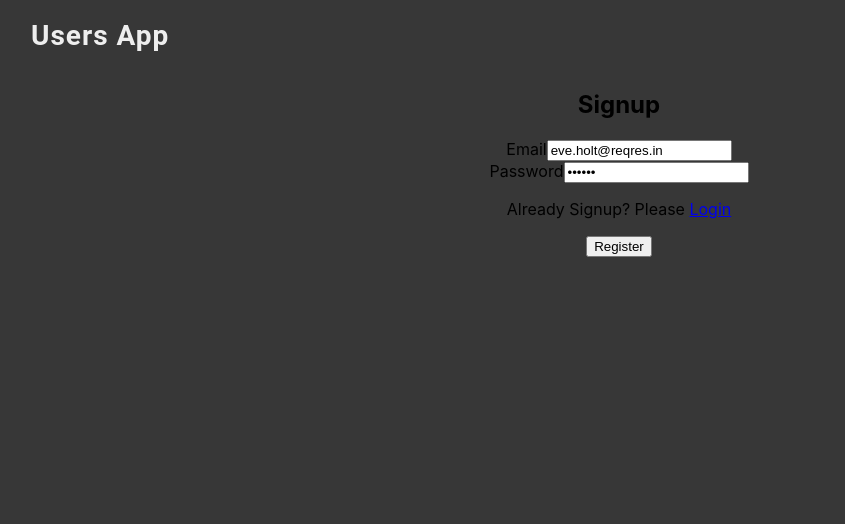
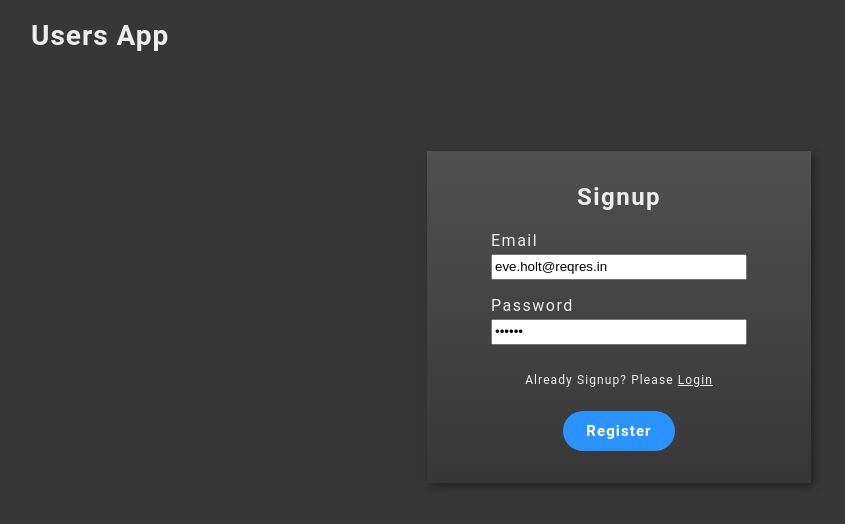
Before and after one commit to sergiosdcorreia/users-app, a React (Create React App) app: page /signup in a window 1280 px wide. Shown: the top 524 px of the page, without its empty margins (21-866 px from the left). Built offline with nearby package versions, Linux system fonts and the light colour scheme.

Commit message:
Added emotion styles to Signup component.

```diff
--- a/src/login/Login.css
+++ /dev/null
@@ -1,106 +0,0 @@
-.container {
-    background: rgba(80,80,80,1);
-    background: -moz-linear-gradient(top, rgba(80,80,80,1) 0%, rgba(55,55,55,1) 100%);
-    background: -webkit-gradient(left top, left bottom, color-stop(0%, rgba(80,80,80,1)), color-stop(100%, rgba(55,55,55,1)));
-    background: -webkit-linear-gradient(top, rgba(80,80,80,1) 0%, rgba(55,55,55,1) 100%);
-    background: -o-linear-gradient(top, rgba(80,80,80,1) 0%, rgba(55,55,55,1) 100%);
-    background: -ms-linear-gradient(top, rgba(80,80,80,1) 0%, rgba(55,55,55,1) 100%);
-    background: linear-gradient(to bottom, rgba(80,80,80,1) 0%, rgba(55,55,55,1) 100%);
-    box-shadow: 3px 3px 8px #222;
-    padding: 32px;
-    display: flex;
-    flex-direction: column;
-    justify-content: center;
-    width: 320px;
-    margin: 0 auto;
-    margin-top: 80px;
-}
-
-h2 {
-    font-family: "Roboto", sans-serif;
-    letter-spacing: 1.5px;
-    color: #eee;
-    margin: 0;
-    margin-bottom: 20px;
-}
-
-.content {
-    padding: 0 32px;
-    margin: 0;
-    text-align: left;
-    display: flex;
-    flex-direction: column;
-}
-
-.margin {
-    margin-bottom: 16px;
-}
-
-.box {
-    height: 16px;
-}
-
-label {
-    font-family: "Roboto", sans-serif;
-    font-size: 16px;
-    letter-spacing: 1.5px;
-    color: #eee;
-    margin-bottom: 4px;
-}
-
-input {
-    height: 20px;
-}
-
-.error {
-    font-family: "Roboto", sans-serif;
-    font-size: 12px;
-    letter-spacing: 1.1px;
-    color: #EDE04D;
-    text-align: left;
-}
-
-.message {
-    font-family: "Roboto", sans-serif;
-    font-size: 12px;
-    letter-spacing: 1.1px;
-    color: #eee;
-}
-
-.message-link {
-    font-family: "Roboto", sans-serif;
-    font-size: 12px;
-    color: #eee;
-    margin-bottom: 32px;
-}
-
-.submit {
-	background-color:#2A93FF;
-	display:inline-block;
-	cursor:pointer;
-	color:#ffffff;
-	font-family:"Roboto", sans-serif;
-	font-size:15px;
-	font-weight:bold;
-    padding:0 23px;
-    line-height: 40px;
-    letter-spacing: 1.1px;
-    height: 100%;
-    text-decoration:none;
-    border: none;
-    border-radius: 20px;
-    margin-top: 12px;
-}
-
-.submit:focus {
-    outline: none;
-}
-
-@media only screen and (max-width: 420px) {
-    .container {
-        width: auto;
-        padding: 32px 16px;
-        margin-left: 16px;
-        margin-right: 16px;
-    }
-}
--- a/src/login/Login.js
+++ b/src/login/Login.js
@@ -77,7 +77,7 @@
               height: 20px;
             `}
             type="email"
-            onChange={(e) => setEmail(e.target.value)}
+            onChange={e => setEmail(e.target.value)}
             value={email}
           />
         </div>
@@ -106,7 +106,7 @@
               height: 20px;
             `}
             type="password"
-            onChange={(e) => setPassword(e.target.value)}
+            onChange={e => setPassword(e.target.value)}
             value={password}
           />
         </div>
--- a/src/login/Signup.css
+++ /dev/null
@@ -1,108 +0,0 @@
-.container {
-    background: rgba(80,80,80,1);
-    background: -moz-linear-gradient(top, rgba(80,80,80,1) 0%, rgba(55,55,55,1) 100%);
-    background: -webkit-gradient(left top, left bottom, color-stop(0%, rgba(80,80,80,1)), color-stop(100%, rgba(55,55,55,1)));
-    background: -webkit-linear-gradient(top, rgba(80,80,80,1) 0%, rgba(55,55,55,1) 100%);
-    background: -o-linear-gradient(top, rgba(80,80,80,1) 0%, rgba(55,55,55,1) 100%);
-    background: -ms-linear-gradient(top, rgba(80,80,80,1) 0%, rgba(55,55,55,1) 100%);
-    background: linear-gradient(to bottom, rgba(80,80,80,1) 0%, rgba(55,55,55,1) 100%);
-    box-shadow: 3px 3px 8px #222;
-    padding: 32px;
-    display: flex;
-    flex-direction: column;
-    justify-content: center;
-    width: 320px;
-    margin: 0 auto;
-    margin-top: 80px;
-}
-
-h2 {
-    font-family: "Roboto", sans-serif;
-    letter-spacing: 1.5px;
-    color: #eee;
-    margin: 0;
-    margin-bottom: 20px;
-}
-
-.content {
-    padding: 0 32px;
-    margin: 0;
-    text-align: left;
-    display: flex;
-    flex-direction: column;
-}
-
-.margin {
-    margin-bottom: 16px;
-}
-
-.box {
-    height: 16px;
-}
-
-label {
-    font-family: "Roboto", sans-serif;
-    font-size: 16px;
-    letter-spacing: 1.5px;
-    color: #eee;
-    margin-bottom: 4px;
-}
-
-input {
-    height: 20px;
-    margin-bottom: 8px;
-}
-
-.error {
-    font-family: "Roboto", sans-serif;
-    font-size: 12px;
-    letter-spacing: 1.1px;
-    color: #EDE04D;
-    text-align: left;
-}
-
-.message {
-    font-family: "Roboto", sans-serif;
-    font-size: 12px;
-    letter-spacing: 1.1px;
-    color: #eee;
-}
-
-.message-link {
-    font-family: "Roboto", sans-serif;
-    font-size: 12px;
-    color: #eee;
-    margin-bottom: 32px;
-}
-
-.submit {
-	background-color:#2A93FF;
-	display:inline-block;
-	cursor:pointer;
-	color:#ffffff;
-	font-family:"Roboto", sans-serif;
-	font-size:15px;
-	font-weight:bold;
-    padding:0 23px;
-    line-height: 40px;
-    letter-spacing: 1.1px;
-    height: 100%;
-    text-decoration:none;
-    border: none;
-    border-radius: 20px;
-    box-shadow:0px 0px 5px #2A93FF;
-    margin-top: 12px;
-}
-
-.submit:focus {
-    outline: none;
-}
-
-@media only screen and (max-width: 420px) {
-    .container {
-        width: auto;
-        padding: 32px 16px;
-        margin-left: 16px;
-        margin-right: 16px;
-    }
-}
--- a/src/login/Signup.js
+++ b/src/login/Signup.js
@@ -1,8 +1,9 @@
+/** @jsx jsx */
 import React, { useState } from 'react'
 import Header from '../components/Header'
+import { css, jsx } from '@emotion/core'
 
 const Signup = () => {
-
   const [email, setEmail] = useState('eve.holt@reqres.in')
   const [password, setPassword] = useState('pistol')
   const [error, setError] = useState([])
@@ -12,15 +13,14 @@
     e.preventDefault()
     const userCredentials = {
       email,
-      password
+      password,
     }
 
     signupUser(userCredentials).then((data) => {
-      if (data.error) setError([ data.error ])
-      else
-        setEmail('')
-        setPassword('')
-        setMessage("Successfully registered! ")
+      if (data.error) setError([data.error])
+      else setEmail('')
+      setPassword('')
+      setMessage('Successfully registered! ')
     })
   }
 
@@ -29,7 +29,7 @@
       const response = await fetch('https://reqres.in/api/register', {
         method: 'POST',
         headers: {
-          'Accept': 'application/json',
+          Accept: 'application/json',
           'Content-Type': 'application/json',
         },
         body: JSON.stringify(credentials),
@@ -43,43 +43,207 @@
   const signupForm = (email, password, error) => {
     return (
       <form onSubmit={handleSubmit}>
-        <div className="content margin">
-          <label>Email</label>
-          <input type="email" onChange={e => setEmail(e.target.value)} value={email} />
+        <div
+          css={css`
+            padding: 0 32px;
+            margin: 0;
+            text-align: left;
+            display: flex;
+            flex-direction: column;
+            margin-bottom: 16px;
+          `}
+        >
+          <label
+            css={css`
+              font-family: 'Roboto', sans-serif;
+              font-size: 16px;
+              letter-spacing: 1.5px;
+              color: #eee;
+              margin-bottom: 4px;
+            `}
+          >
+            Email
+          </label>
+          <input
+            css={css`
+              height: 20px;
+            `}
+            type="email"
+            onChange={(e) => setEmail(e.target.value)}
+            value={email}
+          />
         </div>
-        <div className="content">
-          <label>Password</label>
+        <div
+          css={css`
+            padding: 0 32px;
+            margin: 0;
+            text-align: left;
+            display: flex;
+            flex-direction: column;
+          `}
+        >
+          <label
+            css={css`
+              font-family: 'Roboto', sans-serif;
+              font-size: 16px;
+              letter-spacing: 1.5px;
+              color: #eee;
+              margin-bottom: 4px;
+            `}
+          >
+            Password
+          </label>
           <input
+            css={css`
+              height: 20px;
+            `}
             type="password"
-            onChange={e => setPassword(e.target.value)}
+            onChange={(e) => setPassword(e.target.value)}
             value={password}
           />
         </div>
-        <div className="content box">
-          <div className="error" style={{ display: error ? 'block' : 'none' }}>
+        <div
+          css={css`
+            padding: 0 32px;
+            margin: 0;
+            text-align: left;
+            display: flex;
+            flex-direction: column;
+            height: 16px;
+          `}
+        >
+          <div
+            css={{
+              fontFamily: 'Roboto',
+              fontSize: '12px',
+              letterSpacing: '1.1px',
+              color: '#EDE04D',
+              textAlign: 'left',
+              display: error ? 'block' : 'none',
+            }}
+          >
             {error}
           </div>
         </div>
-        <p className="message">
-          { message ? message : 'Already Signup? ' }
+        <p
+          css={css`
+            font-family: 'Roboto', sans-serif;
+            font-size: 12px;
+            letter-spacing: 1.1px;
+            color: #eee;
+          `}
+        >
+          {message ? message : 'Already Signup? '}
           Please{' '}
-          <a className="message-link" href="./">
+          <a
+            css={css`
+              font-family: 'Roboto', sans-serif;
+              font-size: 12px;
+              color: #eee;
+              margin-bottom: 32px;
+            `}
+            href="/"
+          >
             Login
           </a>
         </p>
-        <input className="submit" type="submit" value="Register" />
+        <input
+          css={css`
+            background-color: #2a93ff;
+            display: inline-block;
+            cursor: pointer;
+            color: #ffffff;
+            font-family: 'Roboto', sans-serif;
+            font-size: 15px;
+            font-weight: bold;
+            padding: 0 23px;
+            line-height: 40px;
+            letter-spacing: 1.1px;
+            height: 100%;
+            text-decoration: none;
+            border: none;
+            border-radius: 20px;
+            margin-top: 12px;
+
+            &:focus {
+              outline: none;
+            }
+          `}
+          type="submit"
+          value="Register"
+        />
       </form>
     )
   }
 
   return (
-    <>
+    <React.Fragment>
       <Header />
-      <div className="container">
-        <h2>Signup</h2>
+      <div
+        css={css`
+          background: rgba(80, 80, 80, 1);
+          background: -moz-linear-gradient(
+            top,
+            rgba(80, 80, 80, 1) 0%,
+            rgba(55, 55, 55, 1) 100%
+          );
+          background: -webkit-gradient(
+            left top,
+            left bottom,
+            color-stop(0%, rgba(80, 80, 80, 1)),
+            color-stop(100%, rgba(55, 55, 55, 1))
+          );
+          background: -webkit-linear-gradient(
+            top,
+            rgba(80, 80, 80, 1) 0%,
+            rgba(55, 55, 55, 1) 100%
+          );
+          background: -o-linear-gradient(
+            top,
+            rgba(80, 80, 80, 1) 0%,
+            rgba(55, 55, 55, 1) 100%
+          );
+          background: -ms-linear-gradient(
+            top,
+            rgba(80, 80, 80, 1) 0%,
+            rgba(55, 55, 55, 1) 100%
+          );
+          background: linear-gradient(
+            to bottom,
+            rgba(80, 80, 80, 1) 0%,
+            rgba(55, 55, 55, 1) 100%
+          );
+          box-shadow: 3px 3px 8px #222;
+          padding: 32px;
+          display: flex;
+          flex-direction: column;
+          justify-content: center;
+          width: 320px;
+          margin: 0 auto;
+          margin-top: 80px;
+
+          @media only screen and (max-width: 420px) {
+            width: auto;
+            padding: 32px 16px;
+            margin-left: 16px;
+            margin-right: 16px;
+          }
+        `}
+      >
+        <h2
+          css={css`
+            font-family: 'Roboto', sans-serif;
+            letter-spacing: 1.5px;
+            color: #eee;
+            margin: 0;
+            margin-bottom: 20px;
+          `}
+        >
+          Signup
+        </h2>
         {signupForm(email, password, error)}
       </div>
-    </>
+    </React.Fragment>
   )
 }
 
```
